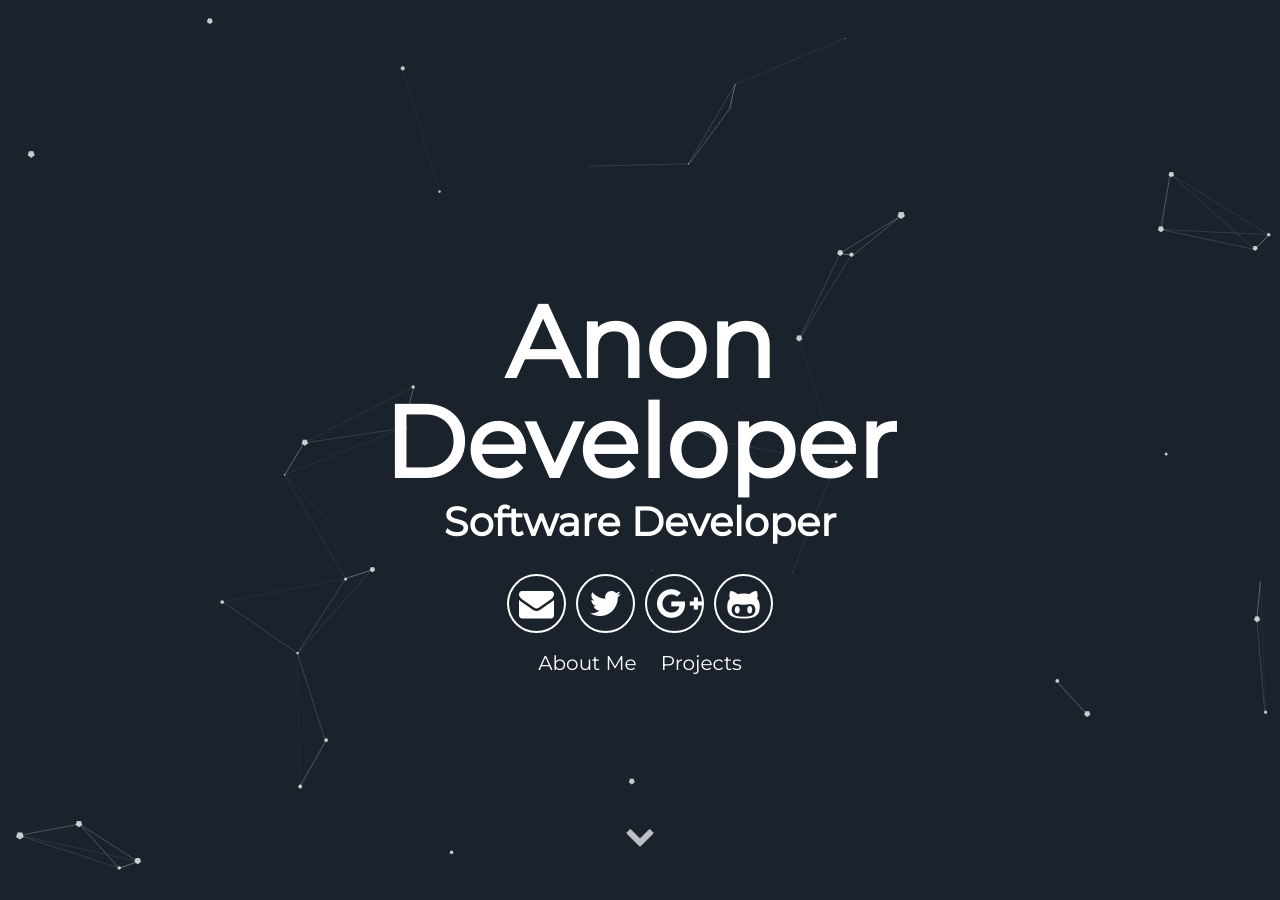
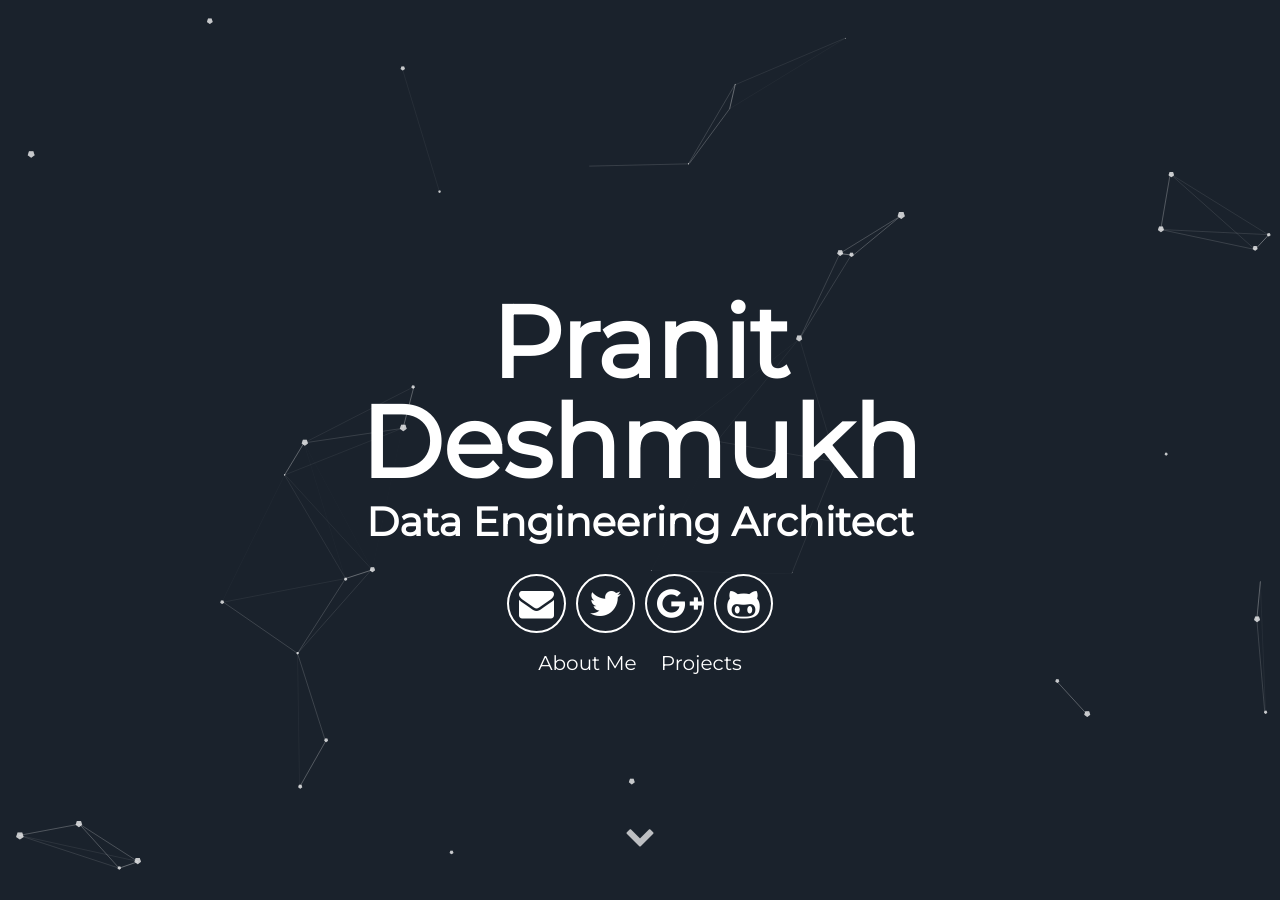
Before and after one commit to pranitdeshmukh/pranitdeshmukh.github.io, a Jekyll site: the page built from index.html, in a window 1280 px wide and 900 px high. Built offline with Jekyll 4.4.1, drawn with Linux system fonts in a browser that asks for light colours; some of the changed text lies outside the part shown.

Commit message:
Update _config.yml

```diff
--- a/_config.yml
+++ b/_config.yml
@@ -5,9 +5,9 @@ description: A blog about lorem ipsum dolor sit amet
 # url: "localhost:3000" # the base hostname & protocol for your site e.g. http://willianjusten.com.br
 
 # User settings
-username: Anon Developer
+username: Pranit Deshmukh
 user_description: Bicycle rights irony actually neutra typewriter lyft. Man bun taxidermy put a bird on it, umami yr ramps pop-up ugh bushwick chia lo-fi. Occupy bitters pour-over snackwave you probably haven't heard of them small batch. Cornhole mustache man bun letterpress echo park VHS.
-user_title: Software Developer
+user_title: Data Engineering Architect
 email: anon@anon.com
 twitter_username: lorem_ipsum
 github_username:  lorem_ipsum
```
